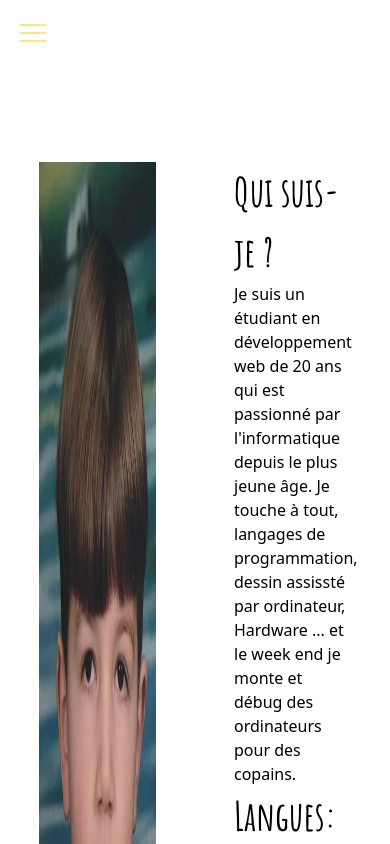
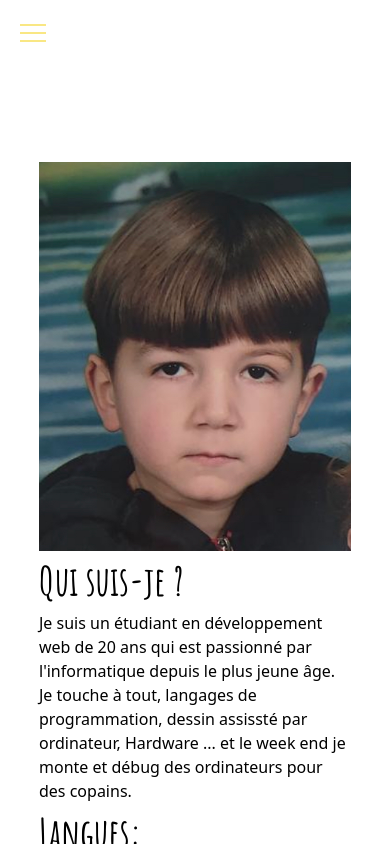
Before and after one commit to ArditMDS/Projet-portfolio-nuxt, a Nuxt app: page /about in a window 390 px wide. Shown: the top 844 px of the page. Built offline with nearby package versions, Linux system fonts and the light colour scheme.

Commit message:
test responsive

```diff
--- a/assets/css/main.css
+++ b/assets/css/main.css
@@ -627,4 +627,17 @@ table {
     align-items: center;
     padding: 0;
   }
+  .headerAbout {
+    flex-direction: column;
+    align-items: center;
+  }
+  .imageAbout {
+    width: 80%;
+  }
+  .textAbout {
+    width: 80%;
+  }
+  table {
+    width: 80%;
+  }
 }
```
